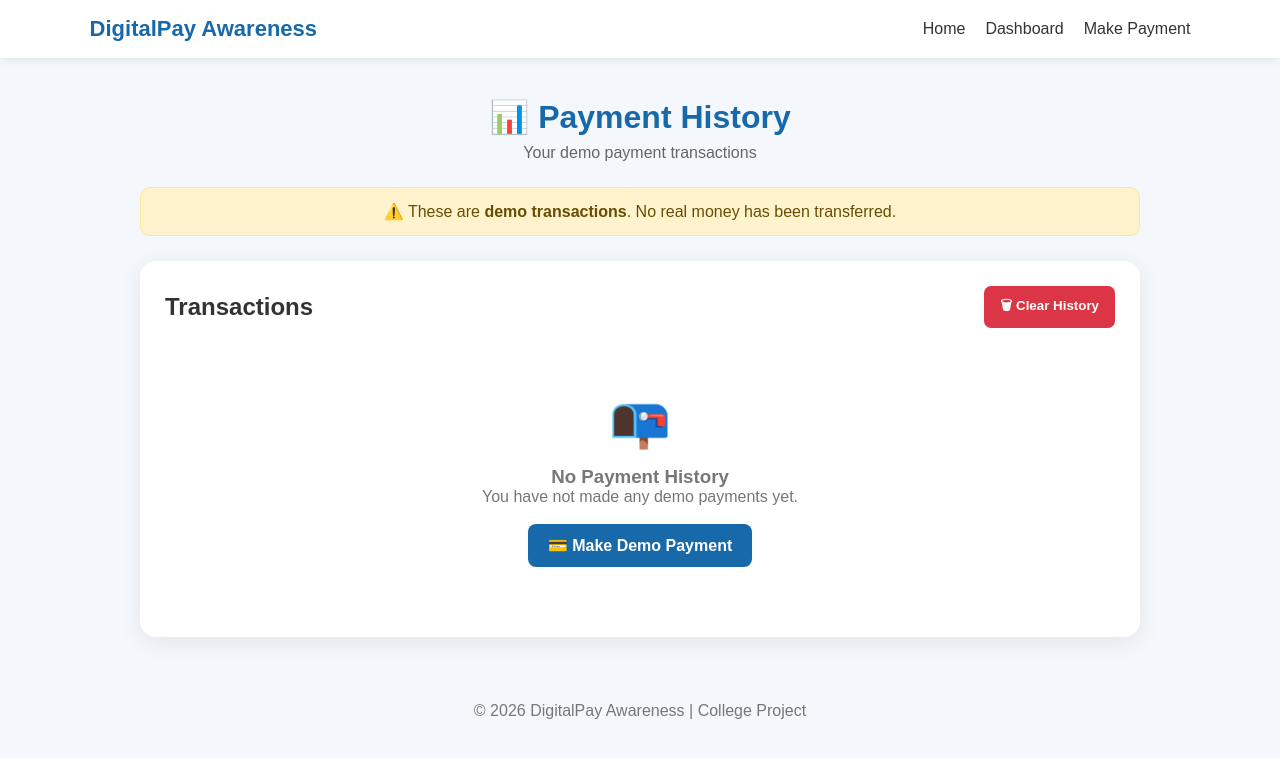
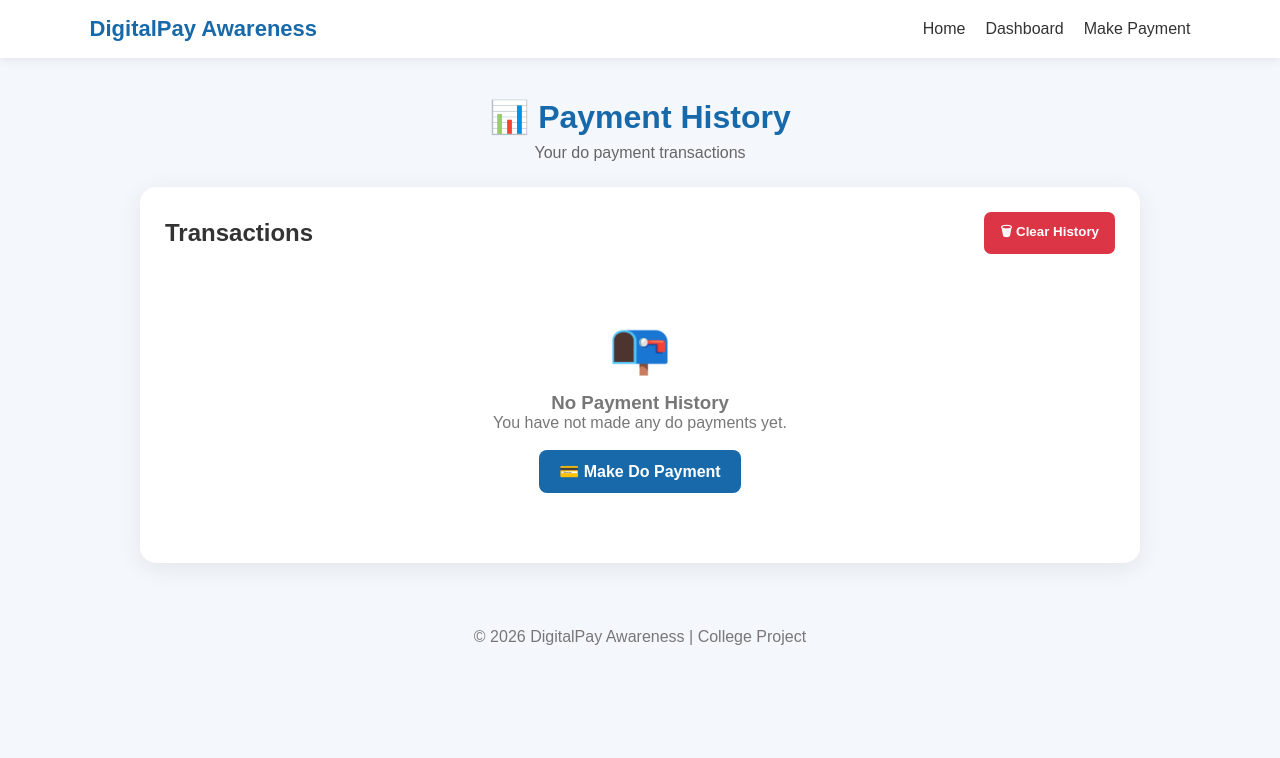
Before and after one commit to jrsngc794-boop/digital-payment-awareness, a website: page payment-history.html in a window 1280 px wide. Both pictures are taken after a click on the button "🗑 Clear History". Drawn offline with Linux system fonts and the light colour scheme.

Commit message:
Update payment-history.html

```diff
--- a/payment-history.html
+++ b/payment-history.html
@@ -361,20 +361,10 @@
         </h1>
 
         <p>
-            Your demo payment transactions
+            Your do payment transactions
         </p>
 
     </div>
-
-
-    <div class="demo-warning">
-
-        ⚠️ These are <strong>demo transactions</strong>.
-        No real money has been transferred.
-
-    </div>
-
-
 
     <div class="history-card">
 
@@ -431,7 +421,7 @@ function loadHistory() {
     let transactions =
         JSON.parse(
             localStorage.getItem(
-                "demoPayments"
+                "doPayments"
             )
         ) || [];
 
@@ -457,14 +447,14 @@ function loadHistory() {
 
                 <p>
                     You have not made any
-                    demo payments yet.
+                    do payments yet.
                 </p>
 
                 <a
                     href="payment.html"
                     class="pay-btn"
                 >
-                    💳 Make Demo Payment
+                    💳 Make Do Payment
                 </a>
 
             </div>
@@ -613,7 +603,7 @@ function clearHistory() {
     const transactions =
         JSON.parse(
             localStorage.getItem(
-                "demoPayments"
+                "doPayments"
             )
         ) || [];
 
@@ -631,14 +621,14 @@ function clearHistory() {
 
     const confirmation =
         confirm(
-            "Are you sure you want to delete all demo payment history?"
+            "Are you sure you want to delete all do payment history?"
         );
 
 
     if (confirmation) {
 
         localStorage.removeItem(
-            "demoPayments"
+            "doPayments"
         );
 
 
@@ -646,7 +636,7 @@ function clearHistory() {
 
 
         alert(
-            "Demo payment history cleared."
+            "Do payment history cleared."
         );
 
     }
```
